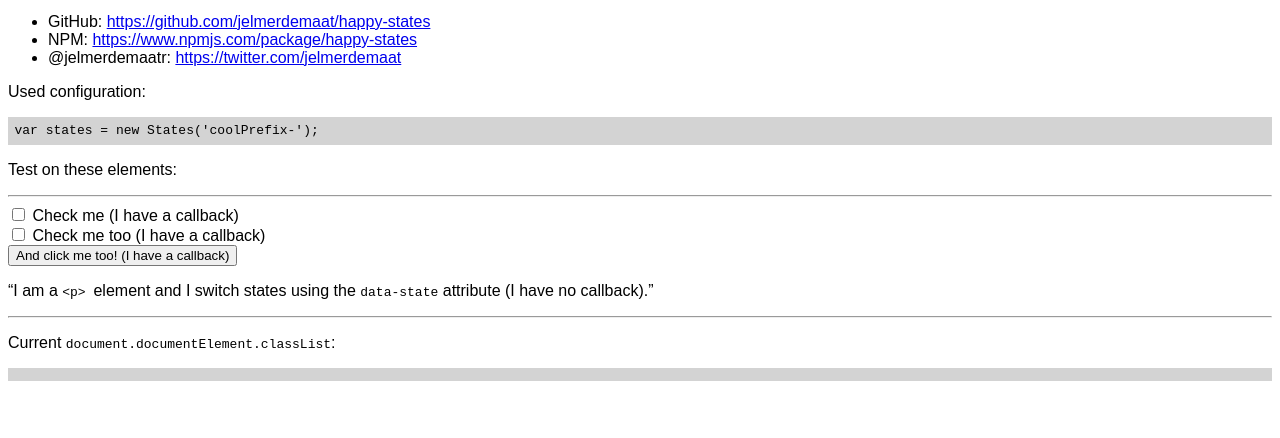
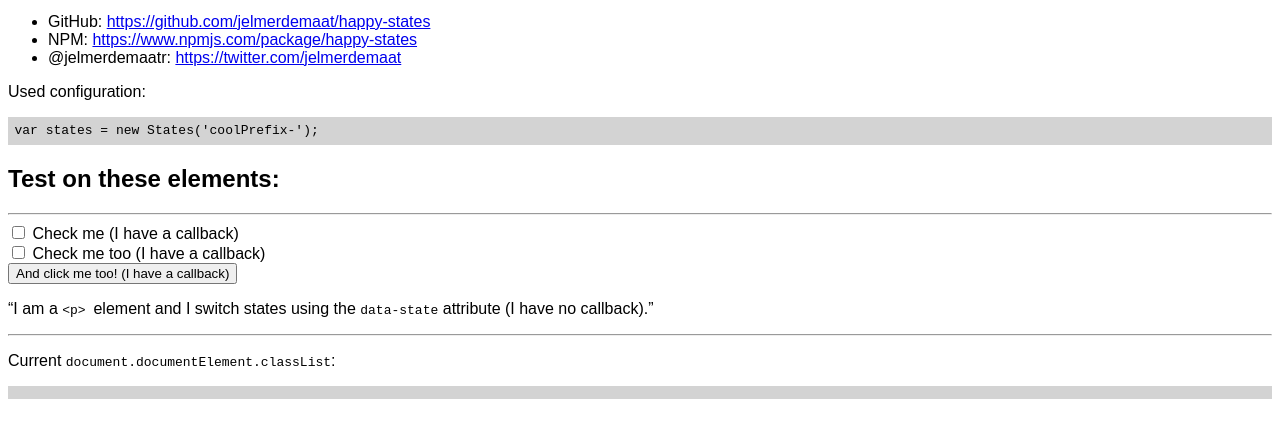
Before and after one commit to jelmerdemaat/happy-states, a website: page docs/index.html in a window 1280 px wide. Shown: the part 102-540 px from the top of the page. Drawn offline with Linux system fonts and the light colour scheme.

Commit message:
Update docs

```diff
--- a/docs/index.html
+++ b/docs/index.html
@@ -37,7 +37,8 @@
 
   <p>Used configuration:</p>
   <pre>var states = new States('coolPrefix-');</pre>
-  <p>Test on these elements:</p>
+
+  <h2>Test on these elements:</h2>
 
   <hr>
 
```
